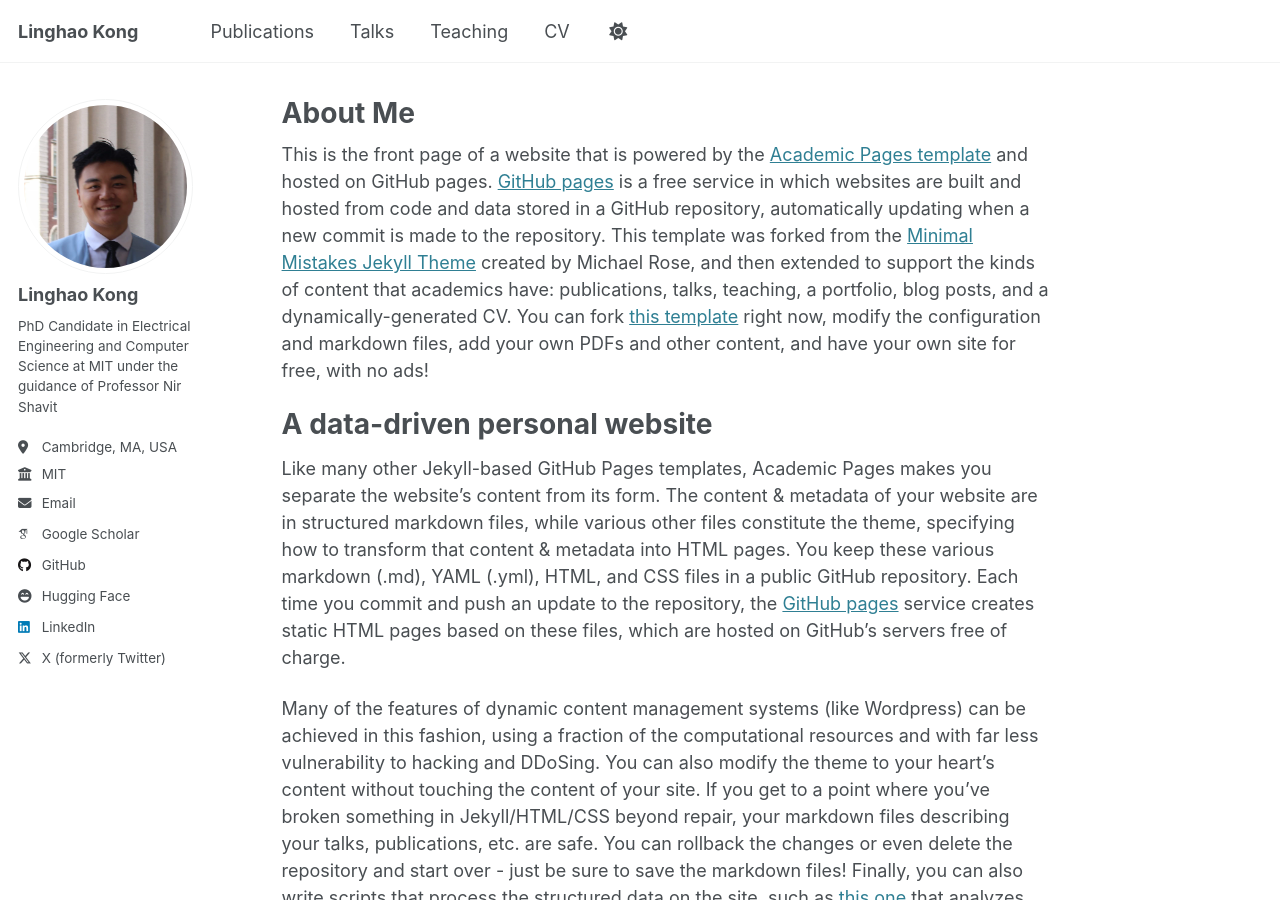
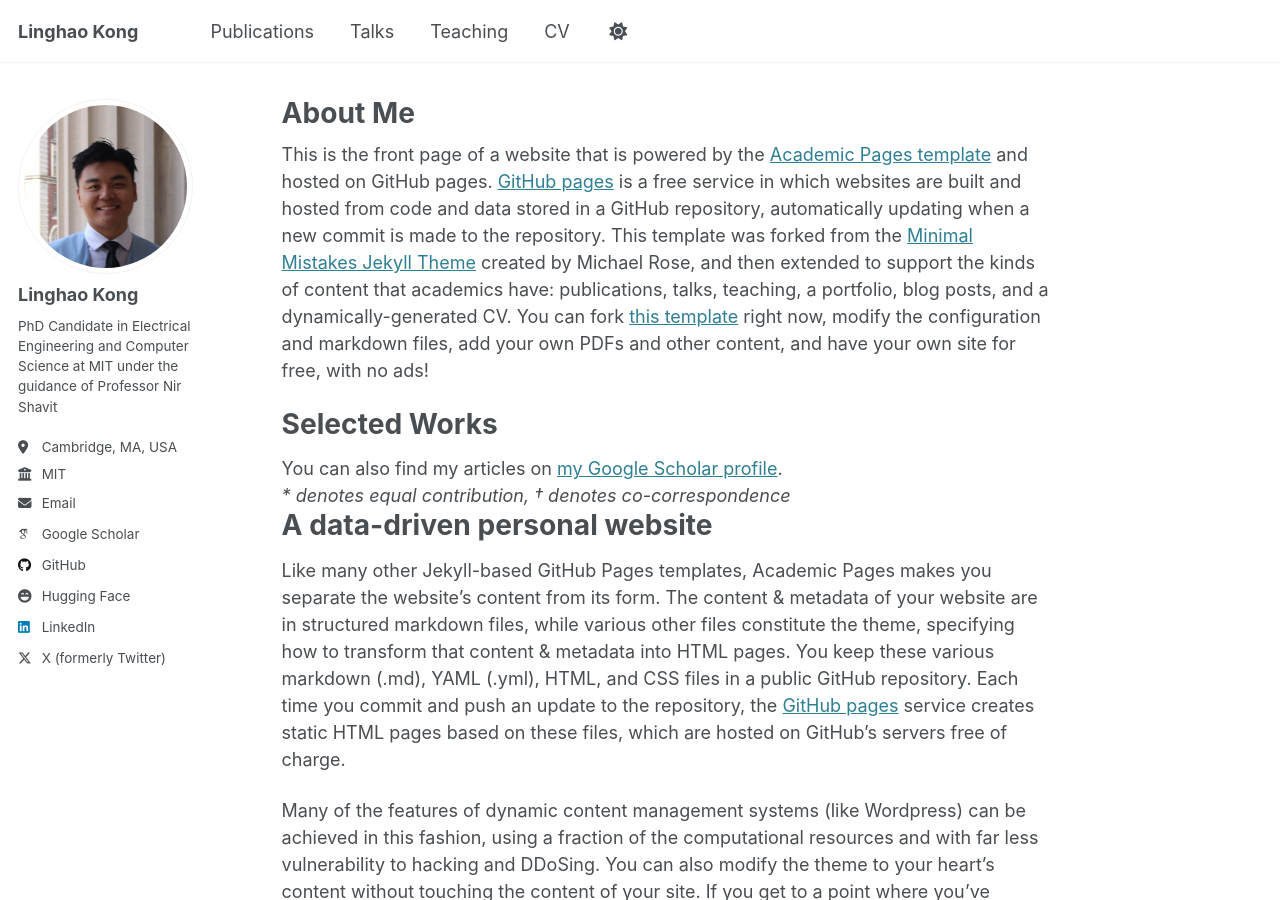
Before and after one commit to Lin-K76/Lin-K76.github.io, a Jekyll site: the page built from _pages/about.md, in a window 1280 px wide and 900 px high. Built offline with Jekyll 4.4.1, drawn with Linux system fonts in a browser that asks for light colours; some web fonts are replaced.

Commit message:
Adds some about me details

```diff
--- a/_pages/about.md
+++ b/_pages/about.md
@@ -8,6 +8,20 @@ redirect_from:
 ---
 
 This is the front page of a website that is powered by the [Academic Pages template](https://github.com/academicpages/academicpages.github.io) and hosted on GitHub pages. [GitHub pages](https://pages.github.com) is a free service in which websites are built and hosted from code and data stored in a GitHub repository, automatically updating when a new commit is made to the repository. This template was forked from the [Minimal Mistakes Jekyll Theme](https://mmistakes.github.io/minimal-mistakes/) created by Michael Rose, and then extended to support the kinds of content that academics have: publications, talks, teaching, a portfolio, blog posts, and a dynamically-generated CV. You can fork [this template](https://github.com/academicpages/academicpages.github.io) right now, modify the configuration and markdown files, add your own PDFs and other content, and have your own site for free, with no ads!
+
+Selected Works
+======
+
+{% if site.author.googlescholar %}
+  <div class="wordwrap">You can also find my articles on <a href="{{site.author.googlescholar}}">my Google Scholar profile</a>.</div>
+{% endif %}
+<div class="wordwrap"><em>* denotes equal contribution, † denotes co-correspondence</em></div>
+
+{% for post in site.publications reversed %}
+  {% if post.selected %}
+    {% include archive-single.html %}
+  {% endif %}
+{% endfor %}
 
 A data-driven personal website
 ======
```
